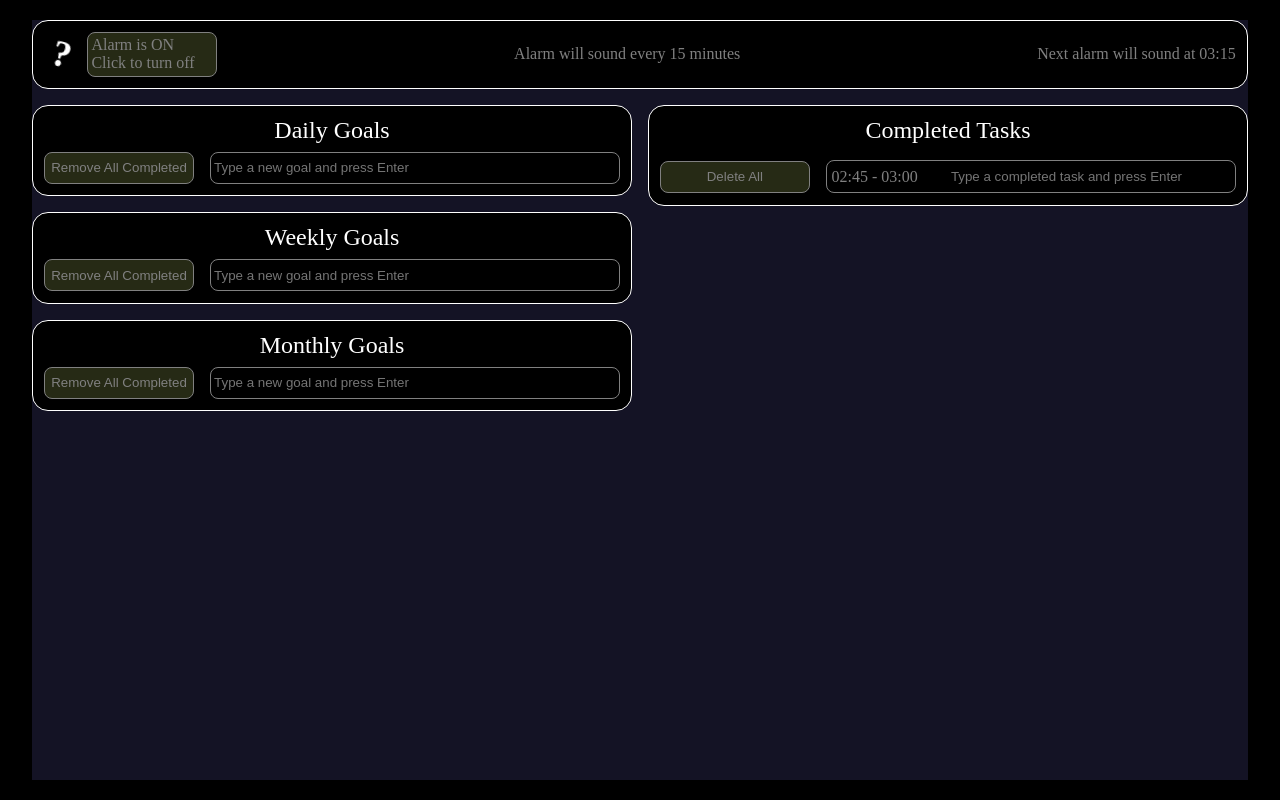
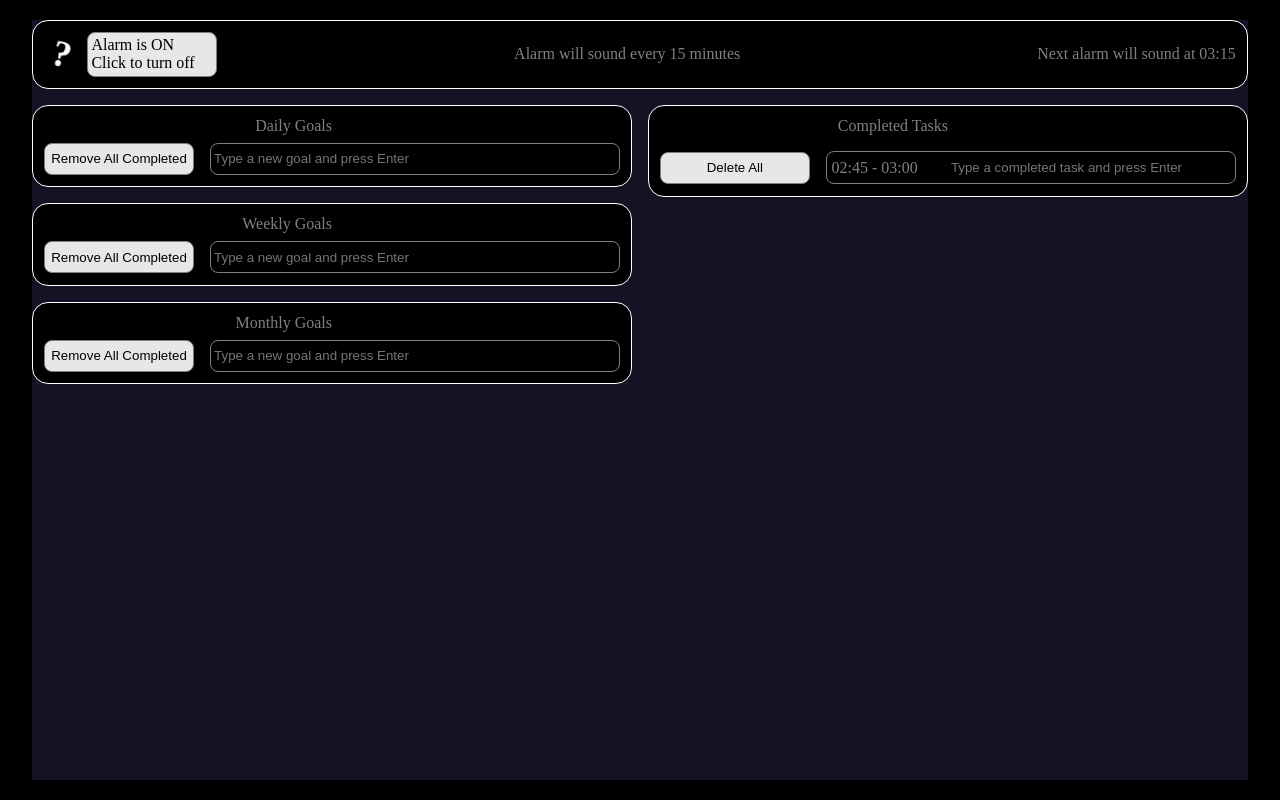
Before and after one commit to danifromecuador/plannywise_draft_4, a React (Vite) app: page / in a window 1280 px wide. Built offline with nearby package versions, Linux system fonts and the light colour scheme.

Commit message:
Change justify-content in header in Todo-List components | hotfix/style | src/todo/Todo.jsx |

```diff
--- a/main/App.css
+++ b/main/App.css
@@ -48,9 +48,13 @@
   border: 1px solid gray;
   border-radius: 0.5rem;
   padding: 0.2rem;
-  background-color: #262a15;
+  background-color: #e7e7e7;
   cursor: pointer;
-  color: gray;
+  color: black;
+}
+
+input {
+  color: white !important;
 }
 
 /* HEADER START */
@@ -62,29 +66,27 @@
 }
 
 .header .header-left,
-.header .header-center,
 .header .header-right {
-  width: 33.333%;
+  width: 50%;
 }
 
-.header .header-center,
+.header .header-right,
 .header .header-left .completed {
   font-size: 1.5rem;
   color: white;
 }
 
-.header .header-center {
-  text-align: center;
+.header .header-right {
+  text-align: right;
   cursor: pointer;
 }
-
 /* HEADER END */
 
 .hide {
   display: none !important;
 }
 
-@media (width <= 480px) {
+@media (width <=480px) {
   * {
     font-size: 0.8rem;
   }
```
